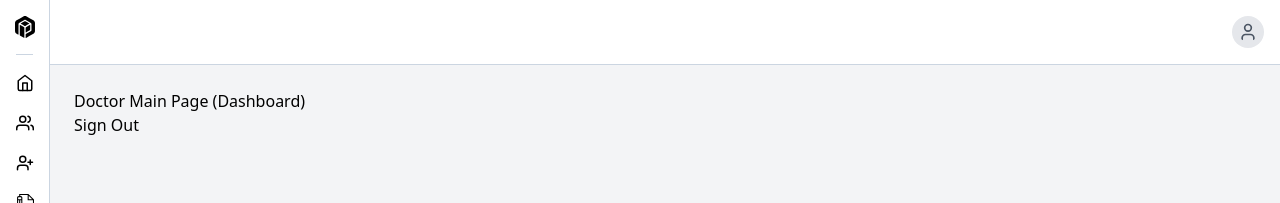
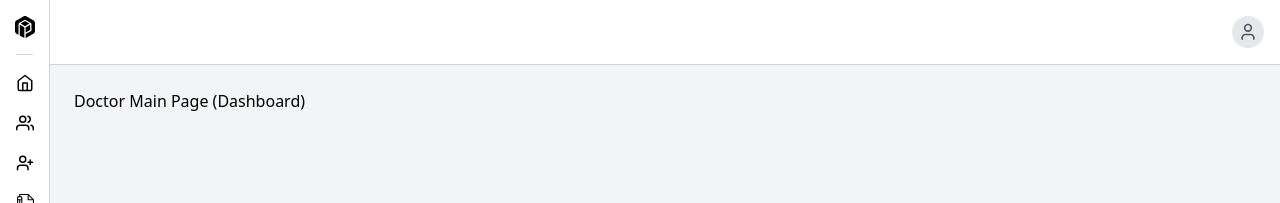
Before and after one commit to imtiaz-risat/ibnsina-med-app, a Next.js app: page /doctor in a window 1280 px wide. Shown: the top 203 px of the page. Built offline with nearby package versions, Linux system fonts and the light colour scheme; no server answers.

Commit message:
fix: remove SignOut button from Dashboard page

```diff
--- a/app/doctor/page.jsx
+++ b/app/doctor/page.jsx
@@ -1,14 +1,10 @@
 "use client";
 import React from "react";
-import { signOut } from "next-auth/react";
 
 export default function DoctorPage() {
   return (
     <div>
       <h1>Doctor Main Page (Dashboard)</h1>
-      <button onClick={() => signOut({ callbackUrl: "/login" })}>
-        Sign Out
-      </button>
     </div>
   );
 }
```
